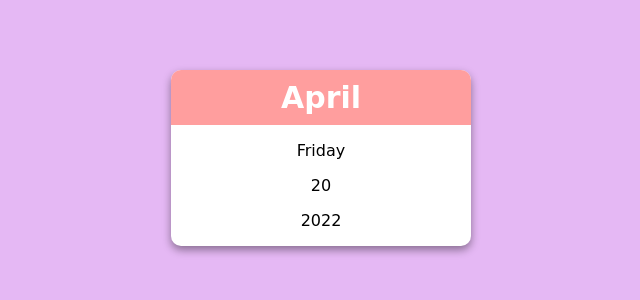
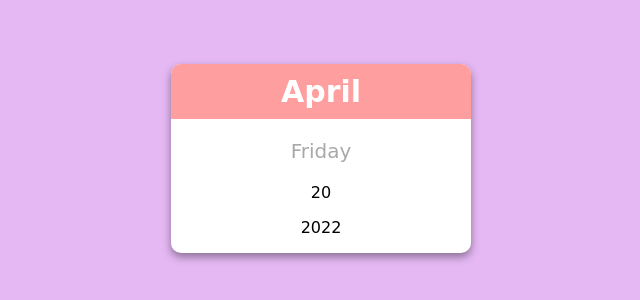
Before and after one commit to legit-develop/mini-calender, a plain HTML site: page index.html in a window 1280 px wide. Shown: the part 242-542 px from the top of the page, without its empty margins (319-959 px from the left). Drawn offline with Linux system fonts and the light colour scheme.

Commit message:
add .day-name styles

```diff
--- a/style.css
+++ b/style.css
@@ -25,3 +25,8 @@ body {
   font-size: 30px;
   font-weight: bold;
 }
+
+.day-name {
+  font-size: 20px;
+  color: darkgray;
+}
```
